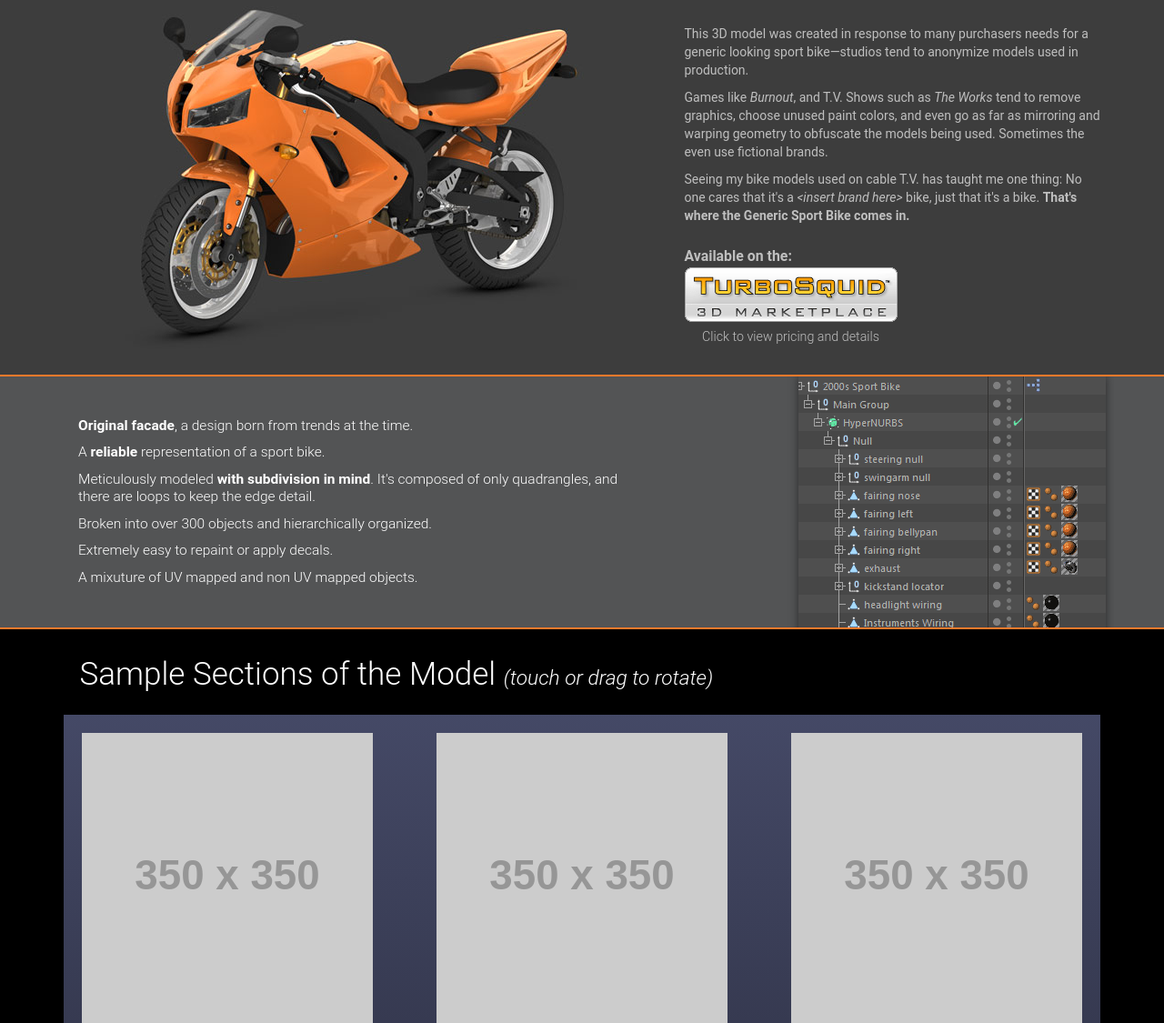
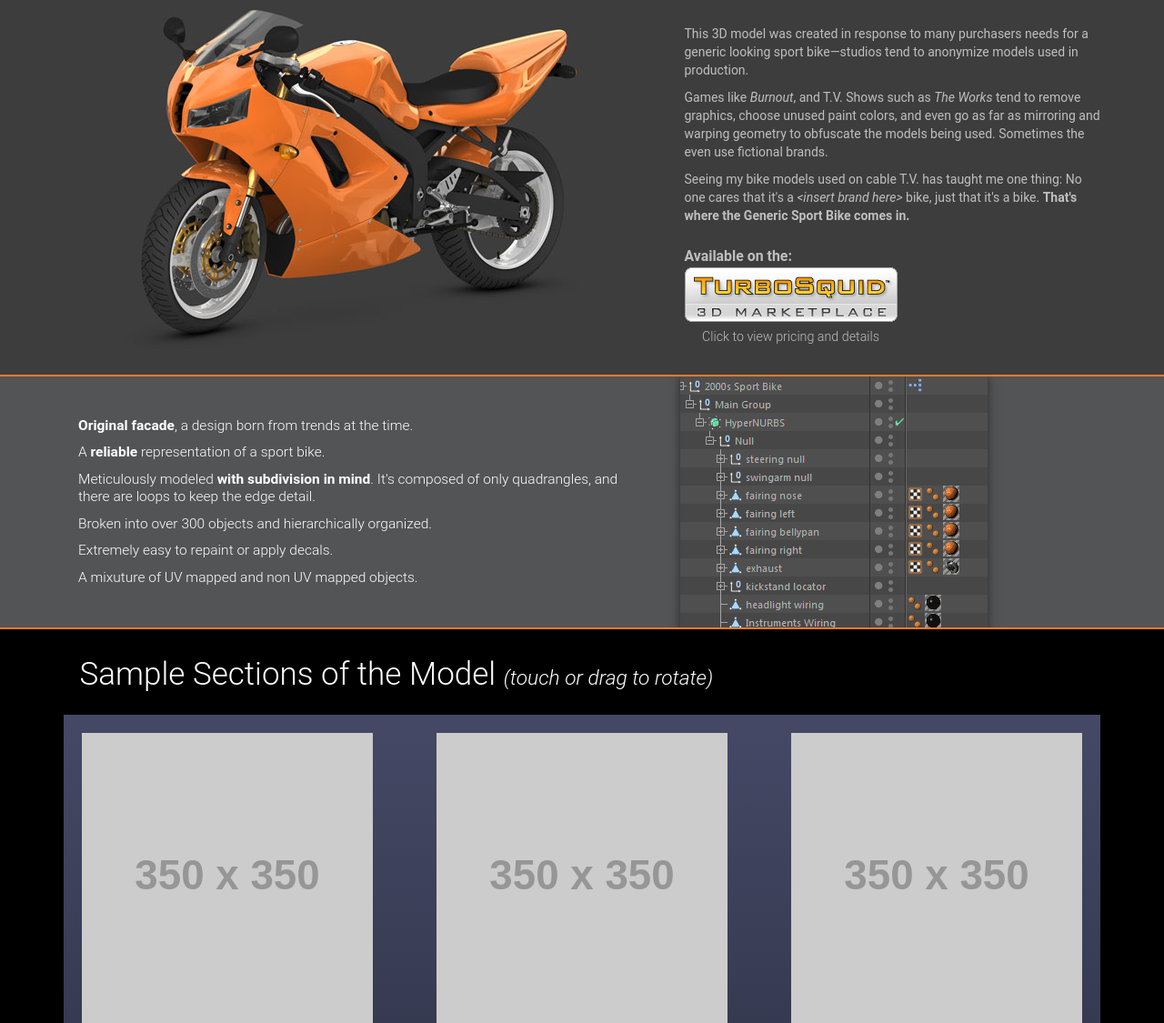
Before and after one commit to jamiehs/generic-sport-bike-lp, a PHP site: page / in a window 1280 px wide. Shown: the part 219-1344 px from the top of the page at 91% size. Run offline with PHP 8.4, Linux system fonts and the light colour scheme; grey boxes labelled with a size stand in for pictures from a placeholder-image service; some libraries are stand-ins or nearby versions.

Commit message:
Tweaking the shadow offset and hierarchy list.

```diff
--- a/css/styles.css
+++ b/css/styles.css
@@ -77,10 +77,10 @@ img {
     #header-details #cropped-hierarchy-wrapper img {
       position: absolute;
       top: 0;
-      right: 9px;
-      -webkit-box-shadow: 0px 0px 9px rgba(0, 0, 0, 0.5) ;
-      -moz-box-shadow: 0px 0px 9px rgba(0, 0, 0, 0.5) ;
-      box-shadow: 0px 0px 9px rgba(0, 0, 0, 0.5) ; }
+      left: 10px;
+      -webkit-box-shadow: 0px 0px 10px rgba(0, 0, 0, 0.5) ;
+      -moz-box-shadow: 0px 0px 10px rgba(0, 0, 0, 0.5) ;
+      box-shadow: 0px 0px 10px rgba(0, 0, 0, 0.5) ; }
   #header-details ul {
     margin: 0;
     padding-top: 45px;
@@ -113,7 +113,17 @@ img {
     margin-bottom: 1.5em; }
 
   .ts-cta, .ts-cta.center a {
-    text-align: center; } }
+    text-align: center; }
+
+  #header-details {
+    overflow: hidden; }
+    #header-details #cropped-hierarchy-wrapper {
+      position: relative;
+      padding-bottom: 32768px;
+      margin-bottom: -32768px; }
+      #header-details #cropped-hierarchy-wrapper img {
+        right: 10px;
+        left: auto; } }
 @media (max-width: 768px) {
   #header-details {
     overflow: visible; }
--- a/css/styles.scss
+++ b/css/styles.scss
@@ -14,6 +14,10 @@ $medium_white_text: #bfbfbf;
 ////////////////////////////////////////////////
 $lightest_weight: 300;
 $heaviest_weight: 700;
+
+// Offset and shadow size for
+// the hierarchy image.
+$shadow_offset: 10px;
 
 
 ////////////////////////////////////////////////
@@ -126,12 +130,10 @@ img {
     margin-bottom: -32768px;
 
     img {
-      $right_offset: 9px;
-
       position: absolute;
       top: 0;
-      right: $right_offset;
-      @include box-shadow(0px, 0px, $right_offset, rgba(0, 0, 0, 0.5));
+      left: $shadow_offset;
+      @include box-shadow(0px, 0px, $shadow_offset, rgba(0, 0, 0, 0.5));
     }
   }
   ul {
@@ -179,6 +181,19 @@ img {
   }
   .ts-cta, .ts-cta.center a {
     text-align: center;
+  }
+  #header-details {
+    overflow: hidden;
+    #cropped-hierarchy-wrapper {
+      position: relative;
+      padding-bottom: 32768px;
+      margin-bottom: -32768px;
+
+      img {
+        right: $shadow_offset;
+        left: auto;
+      }
+    }
   }
 }
 // Extra Small (phones)
```
